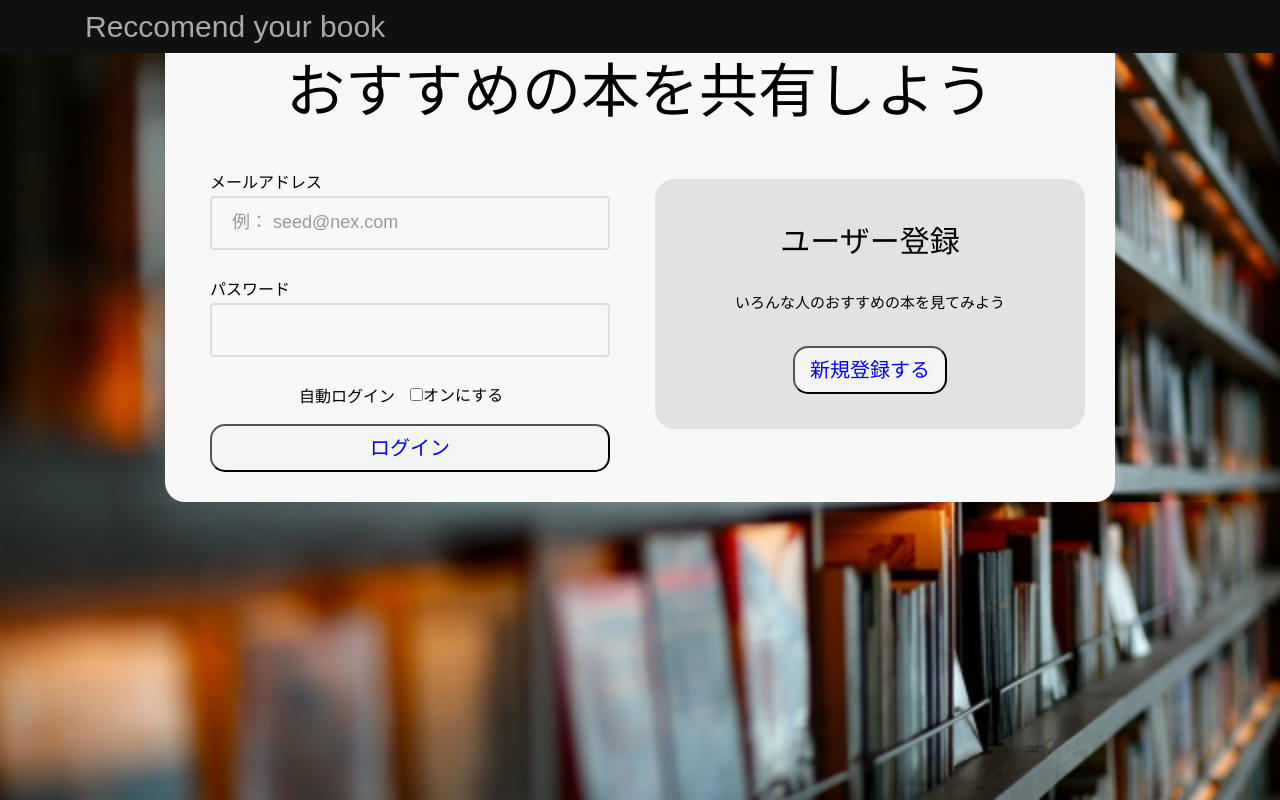
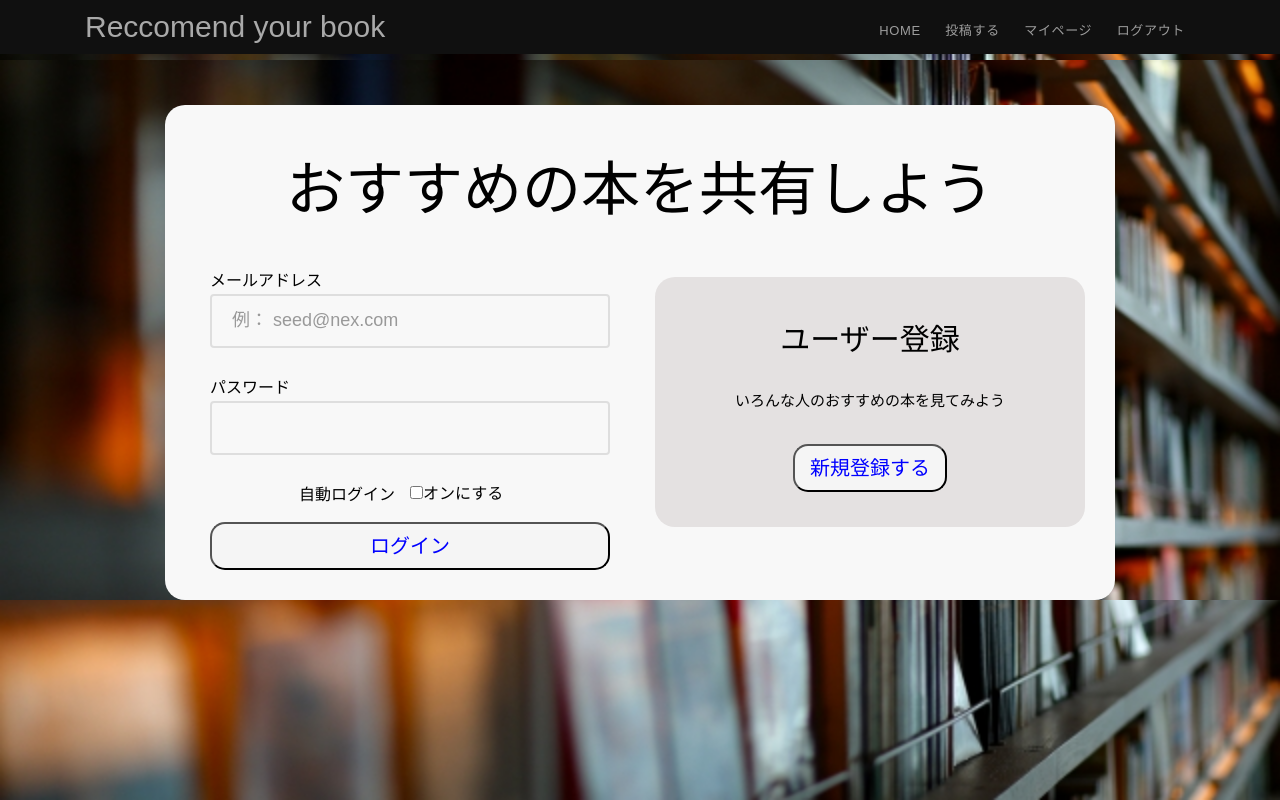
Before and after one commit to Yuta-Sudo/books-skiltest, a PHP site: page / in a window 1280 px wide. Run offline with PHP 8.4, Linux system fonts and the light colour scheme; some libraries are stand-ins or nearby versions.

Commit message:
インデントの調整

```diff
--- a/index.php
+++ b/index.php
@@ -88,56 +88,30 @@ if (isset($_COOKIE['email]']) && !empty($_COOKIE['email]'])) {
 	body{
   background-image: url(../images/2d6c505e9f92c2262951079f4822b1a4_s.jpg);
   background-size: cover;
-  color: black;
-  height:100%;}
+  color: black;}
 	</style>
 </head>
 <body>
-
 	<div class="gtco-loader"></div>
 	<div id="page">
 		<nav class="gtco-nav" role="navigation">
-			<div class="gtco-container">
+				<div class="gtco-container" >
 					<div class="row">
-					<div class="col-sm-4 col-xs-12">
-						<div><a href="../index.php"><h1 style="font-size: 30px; color: #a9a9a9; margin: auto; ">Reccomend your book</h1></a></div>
+						<div class="col-md-4 col-xs-12">
+							<div><a href="home.php"><h1 style="font-size: 30px; color: #a9a9a9; margin: auto; ">Reccomend your book</h1></a></div>
 						</div>
 						<div class="col-xs-8 text-right menu-1">
-
-<!-- ログイン、登録、確認画面ではコメントアウト// -->
-					<!-- 	<ul>
-							<li class="active"><a href="index.html">Home</a></li>
-							<li><a href="about.html">About</a></li>
-							<li class="has-dropdown">
-								<a href="services.html">Services</a>
-								<ul class="dropdown">
-									<li><a href="#">Web Design</a></li>
-									<li><a href="#">eCommerce</a></li>
-									<li><a href="#">Branding</a></li>
-									<li><a href="#">API</a></li>
+							<ul>
+								<li class="active"><a href="home.php">Home</a></li>
+								<li><a href="post.php">投稿する</a></li>
+								<li><a href="mypage.php">マイページ</a></li>
+								<li><a href="logout.php">ログアウト</a></li>
 							</ul>
-							</li>
-							<li class="has-dropdown">
-								<a href="#">Dropdown</a>
-								<ul class="dropdown">
-									<li><a href="#">HTML5</a></li>
-									<li><a href="#">CSS3</a></li>
-									<li><a href="#">Sass</a></li>
-									<li><a href="#">jQuery</a></li>
-								</ul>
-							</li>
-							<li><a href="portfolio.html">Portfolio</a></li>
-							<li><a href="contact.html">Contact</a></li>
-						</ul> -->
-<!-- // -->
-
 						</div>
 					</div>
 				</div>
 		</nav>
-
-		<header id="gtco-header" class="gtco-cover" role="banner">
-			<style>#gtco-header{margin-top:-53px;}</style>
+		<header id="gtco-header" class="gtco-cover" role="banner"  style="padding-top: 45px;">
 			<div class="gtco-container">
 				<div class="row header-img">
 					<div class="col-md-1 col-xs-0"></div>
@@ -159,9 +133,9 @@ if (isset($_COOKIE['email]']) && !empty($_COOKIE['email]'])) {
 													<label class="control-label">パスワード</label>
 													<input type="password" name="password" class="form-control" placeholder="">
 												</div>
-													<div class="row" style="padding:0px 30px; ">
-														<label class="col-sm-6 control-label"">自動ログイン</label>
-														<div class=" col-sm-6 form-group" style="padding-top: 10px;">
+												<div class="row" style="padding: 0px 30px;">
+													<label class="col-xs-6 control-label">自動ログイン</label>
+													<div class=" col-xs-6 form-group" style="padding-top: 10px;">
 														<input type="checkbox" name="save" value="on">オンにする
 													</div>
 												</div>
@@ -181,7 +155,7 @@ if (isset($_COOKIE['email]']) && !empty($_COOKIE['email]'])) {
 											<h1 style="font-size: 30px; margin-top: 30px;">ユーザー登録</h1>
 											<p style="font-size: 15px;">いろんな人のおすすめの本を見てみよう</p>
 											<a href="register/register.php">
-														<button style="margin-top: 30px;" type='submit' class="top-btn button button-primary " >新規登録する</button>
+												<button style="margin-top: 30px;" type='submit' class="top-btn button button-primary">新規登録する</button>
 											</a>
 										</div>
 									</div>
@@ -193,6 +167,7 @@ if (isset($_COOKIE['email]']) && !empty($_COOKIE['email]'])) {
 				</div>
 			</div>
 		</header>
+	</div>
 <!-- END #gtco-header -->
 <!-- jQuery -->
 <script src="assets/js/jquery.min.js"></script>
```
Lines whose indentation alone changed are shown as unchanged.
